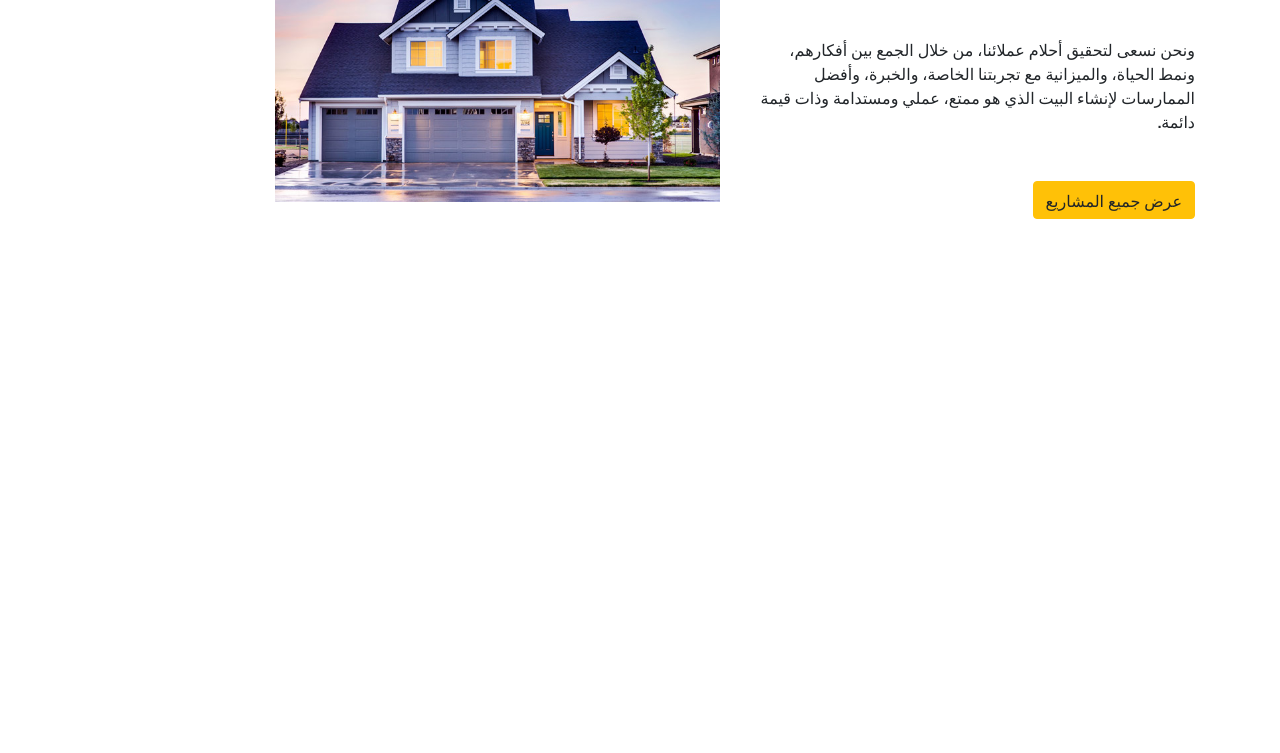
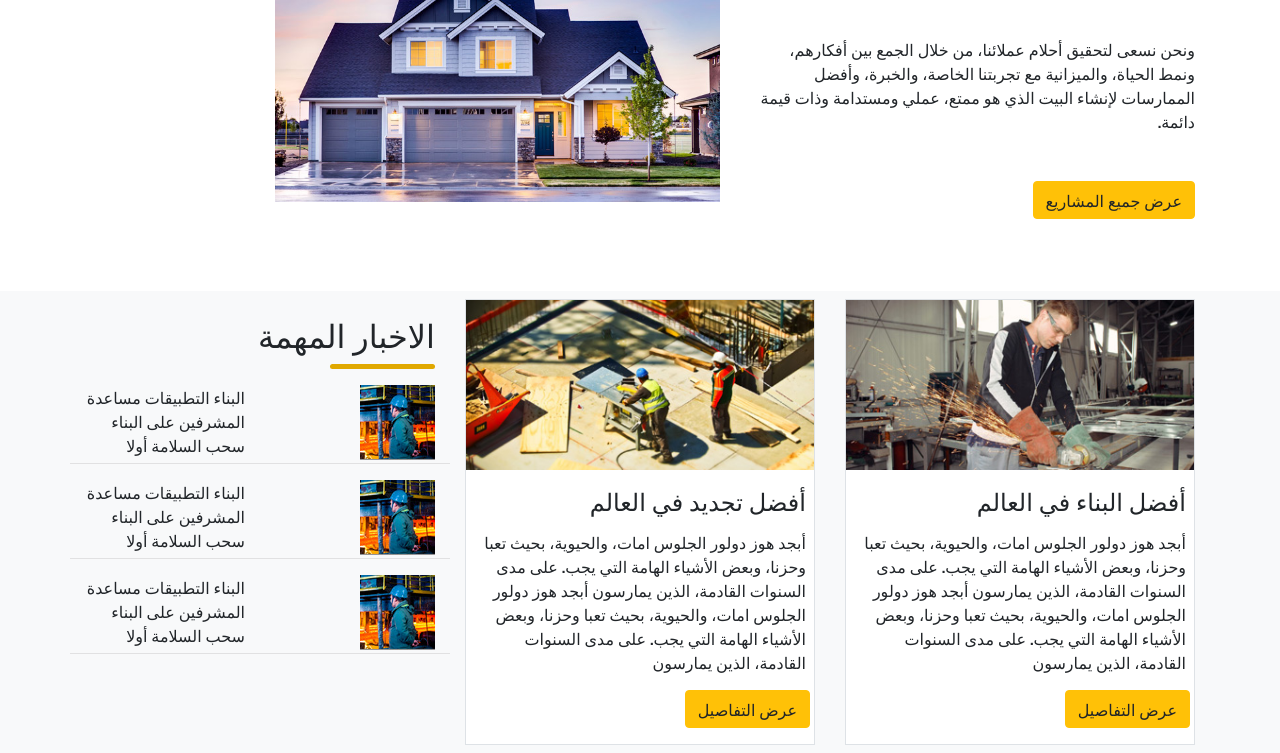
Before and after one commit to abbassdaher/arabicTemplate-Bootstrap, a plain HTML site: page index.html in a window 1280 px wide. Shown: the part 671-1424 px from the top of the page. Before the commit the page ends 962 px from the top, so only its background shows below. Drawn offline with nearby package versions, Linux system fonts and the light colour scheme.

Commit message:
add sevices sections

```diff
--- a/css/style-rtl.css
+++ b/css/style-rtl.css
@@ -25,7 +25,7 @@ body {
 }
 
 .image-bg {
-    position: relative;
+    /* position: relative; */
     z-index: 1;
 }
 
@@ -61,3 +61,12 @@ body {
     border-radius: 3px;
     margin: 10px 0px ;
 }
+.news::after{
+    content: "";
+    display: block;
+    width: 100%;
+    height: 1px;
+    background-color: lightgrey;
+    margin-top: 3px;
+    opacity: 0.6;
+}
--- a/index.html
+++ b/index.html
@@ -74,8 +74,8 @@
         <div id="carouselExampleIndicators" class="carousel" data-ride="carousel">
             <ol class="carousel-indicators">
                 <li data-target="#carouselExampleIndicators" data-slide-to="0" class="active"></li>
-                <li data-target="#carouselExampleIndicators" data-slide-to="1" ></li>
-                <li data-target="#carouselExampleIndicators" data-slide-to="2" ></li>
+                <li data-target="#carouselExampleIndicators" data-slide-to="1"></li>
+                <li data-target="#carouselExampleIndicators" data-slide-to="2"></li>
             </ol>
             <div class="carousel-inner  ">
                 <div class="carousel-item active section image-bg first-img " id="">
@@ -83,10 +83,9 @@
                     <div class="caption-img text-right text-white  ">
                         <h2 class="responsive-header font font-weight-bold">قوية الانصهار قالب البناء الحد الأدنى</h2>
                         <p class="responsive-paragraph">نسعى لتحقيق أحلام عملائنا ، من خلال الجمع بين أفكارهم وأسلوب حياتهم وميزانيتهم وتجربتنا الخاصة.</p>
-                            <button class="btn btn-warning responsive-paragraph" >اطلب اقتباس</button>
+                        <button class="btn btn-warning responsive-paragraph">اطلب اقتباس</button>
                     </div>
                 </div>
-
                 <div class="carousel-item">
                     <img class="d-block w-100 slide-bg-2" src="images/slide-bg-2.jpg" alt="Second slide">
                 </div>
@@ -114,23 +113,78 @@
             </a>
         </div>
         <!-- about -->
-        <section class = 'sections about w-'>
+        <section class="sections about w-100">
             <div class="container">
                 <div class="row my-5">
                     <div class="col-md-5 col-12 cols mb-4">
                         <h2 class="section-title ">دون الغبار</h2>
                         <p class="my-5">ونحن نسعى لتحقيق أحلام عملائنا، من خلال الجمع بين أفكارهم، ونمط الحياة، والميزانية مع تجربتنا الخاصة، والخبرة، وأفضل الممارسات لإنشاء البيت الذي هو ممتع، عملي ومستدامة وذات قيمة دائمة.</p>
                         <button class="btn btn-warning">عرض جميع المشاريع</button>
-
                     </div>
-
                     <div class="col-md-5  col-12 image-width ">
-                        <img  class="w-100" src="images/project-slide1.jpg" alt="project-slide1">
+                        <img class="w-100 " src="images/project-slide1.jpg" alt="project-slide1">
                     </div>
                 </div>
             </div>
         </section>
-
+        <section class="section sevices bg-light">
+            <div class="container">
+                <div class="row py-2">
+                    <div class="col-md-4 col-12 ">
+                        <div class="sevices-item border bg-white ">
+                            <img class="w-100" src="images/service-item-bg-1.jpg" alt="sevice image">
+                            <h4 class="my-3 px-2">أفضل البناء في العالم</h4>
+                            <p class="mb-3 px-2">
+                                أبجد هوز دولور الجلوس امات، والحيوية، بحيث تعبا وحزنا، وبعض الأشياء الهامة التي يجب. على مدى السنوات القادمة، الذين يمارسون أبجد هوز دولور الجلوس امات، والحيوية، بحيث تعبا وحزنا، وبعض الأشياء الهامة التي يجب. على مدى السنوات القادمة، الذين يمارسون
+                            </p>
+                            <button class="btn btn-warning mr-1 mb-3">عرض التفاصيل</button>
+                        </div>
+                    </div>
+                    <div class="col-md-4 col-12  ">
+                        <div class="sevices-item border bg-white ">
+                            <img class="w-100" src="images/service-item-bg-2.jpg" alt="sevice image">
+                            <h4 class="my-3 px-2">أفضل تجديد في العالم</h4>
+                            <p class="mb-3 px-2">
+                                أبجد هوز دولور الجلوس امات، والحيوية، بحيث تعبا وحزنا، وبعض الأشياء الهامة التي يجب. على مدى السنوات القادمة، الذين يمارسون أبجد هوز دولور الجلوس امات، والحيوية، بحيث تعبا وحزنا، وبعض الأشياء الهامة التي يجب. على مدى السنوات القادمة، الذين يمارسون
+                            </p>
+                            <button class="btn btn-warning mr-1 mb-3">عرض التفاصيل</button>
+                        </div>
+                    </div>
+                    <div class="col-md-4 col-12 ">
+                        <h2 class="my-3 section-title">الاخبار المهمة</h2>
+                        <div class="sevices-item mb-3">
+                            <div class="row news">
+                                <div class="col-6 my-auto">
+                                    <img src="images/news-thumb-1.jpg" alt="">
+                                </div>
+                                <div class="col-6">
+                                    البناء التطبيقات مساعدة المشرفين على البناء سحب السلامة أولا
+                                </div>
+                            </div>
+                        </div>
+                        <div class="sevices-item mb-3">
+                            <div class="row news">
+                                <div class="col-6 my-auto">
+                                    <img src="images/news-thumb-1.jpg" alt="">
+                                </div>
+                                <div class="col-6">
+                                    البناء التطبيقات مساعدة المشرفين على البناء سحب السلامة أولا
+                                </div>
+                            </div>
+                        </div>
+                        <div class="sevices-item mb-3">
+                            <div class="row news">
+                                <div class="col-6 my-auto">
+                                    <img src="images/news-thumb-1.jpg" alt="">
+                                </div>
+                                <div class="col-6">
+                                    البناء التطبيقات مساعدة المشرفين على البناء سحب السلامة أولا
+                                </div>
+                            </div>
+                        </div>
+                    </div>
+                </div>
+            </section>
             <script src="script/code.jquery.com_jquery-3.7.1.min.js"></script>
             <script src="script/script.js"></script>
             <script src="https://code.jquery.com/jquery-3.2.1.slim.min.js" integrity="sha384-KJ3o2DKtIkvYIK3UENzmM7KCkRr/rE9/Qpg6aAZGJwFDMVNA/GpGFF93hXpG5KkN" crossorigin="anonymous"></script>
```
Lines whose indentation alone changed are shown as unchanged.
